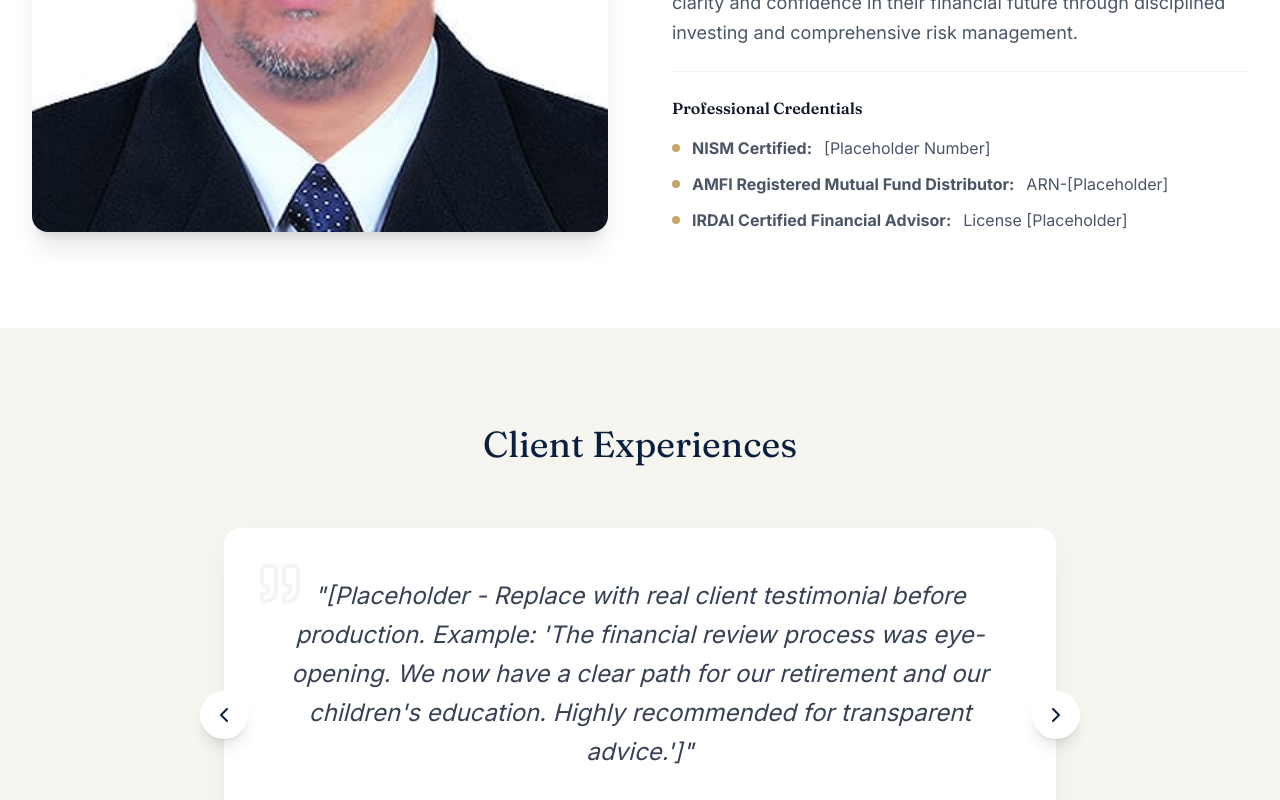
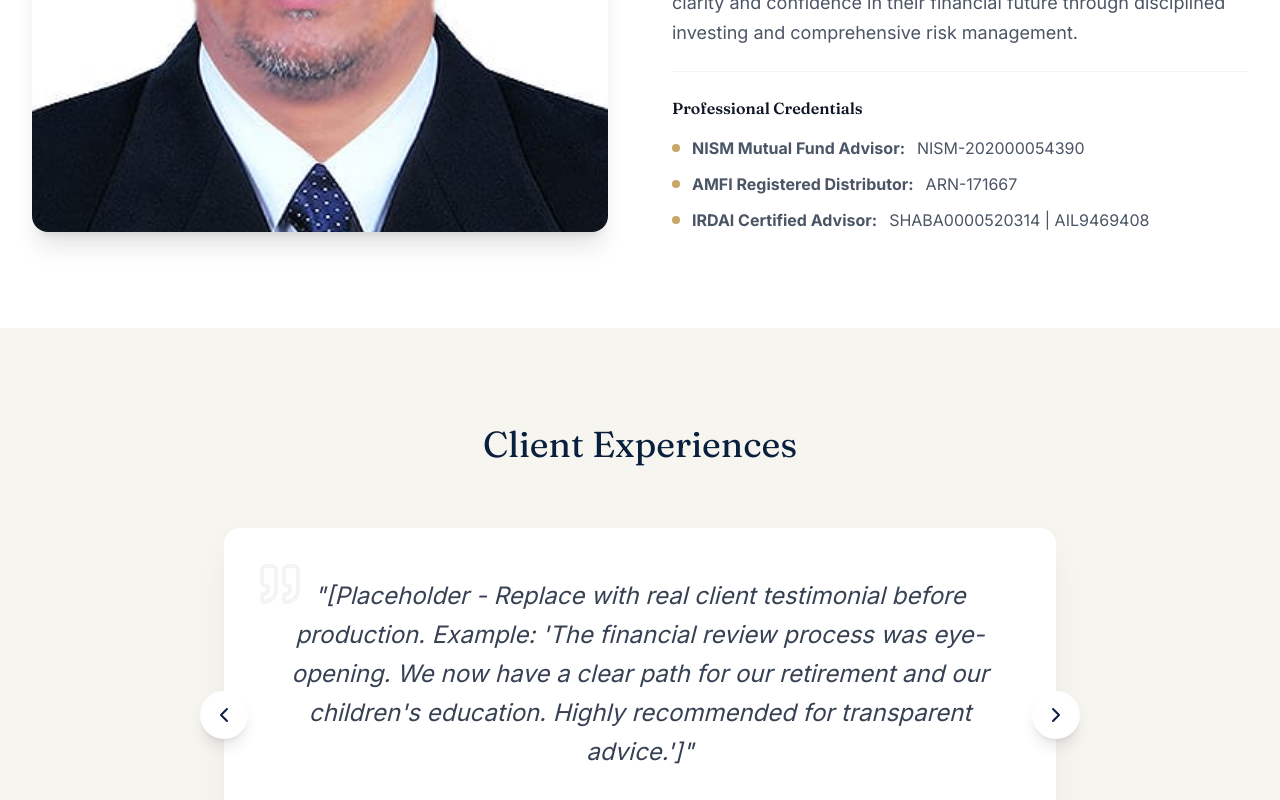
Before and after one commit to Rayyanmillionaire/Abdussalahudheen-V, a React (Vite) app: page / in a window 1280 px wide. Shown: the part 3480-4280 px from the top of the page. Built offline with nearby package versions, Linux system fonts and the light colour scheme.

Commit message:
fix: restore original certification numbers

```diff
--- a/src/components/Footer/Footer.tsx
+++ b/src/components/Footer/Footer.tsx
@@ -53,15 +53,15 @@ export default function Footer() {
         <div className="grid grid-cols-1 md:grid-cols-3 gap-6 text-xs text-gray-500 mb-8 text-center md:text-left">
           <div className="bg-[#0f294d] p-4 rounded-lg">
             <p className="font-medium text-gray-400 mb-1">AMFI Registered Distributor</p>
-            <p>ARN: [TBD]</p>
+            <p>ARN: ARN-171667</p>
           </div>
           <div className="bg-[#0f294d] p-4 rounded-lg">
             <p className="font-medium text-gray-400 mb-1">IRDAI Certified Advisor</p>
-            <p>License: [TBD]</p>
+            <p>License: SHABA0000520314 | AIL9469408</p>
           </div>
           <div className="bg-[#0f294d] p-4 rounded-lg">
-            <p className="font-medium text-gray-400 mb-1">SEBI Registration</p>
-            <p>Reg No: [TBD]</p>
+            <p className="font-medium text-gray-400 mb-1">NISM Mutual Fund Advisor</p>
+            <p>Reg No: NISM-202000054390</p>
           </div>
         </div>
 
--- a/src/components/Home/AdvisorSection.tsx
+++ b/src/components/Home/AdvisorSection.tsx
@@ -40,15 +40,15 @@ export default function AdvisorSection() {
               <ul className="space-y-3 text-gray-600">
                 <li className="flex items-center gap-3">
                   <div className="w-2 h-2 rounded-full bg-[var(--color-secondary)]"></div>
-                  <strong>NISM Certified:</strong> [Placeholder Number]
+                  <strong>NISM Mutual Fund Advisor:</strong> NISM-202000054390
                 </li>
                 <li className="flex items-center gap-3">
                   <div className="w-2 h-2 rounded-full bg-[var(--color-secondary)]"></div>
-                  <strong>AMFI Registered Mutual Fund Distributor:</strong> ARN-[Placeholder]
+                  <strong>AMFI Registered Distributor:</strong> ARN-171667
                 </li>
                 <li className="flex items-center gap-3">
                   <div className="w-2 h-2 rounded-full bg-[var(--color-secondary)]"></div>
-                  <strong>IRDAI Certified Financial Advisor:</strong> License [Placeholder]
+                  <strong>IRDAI Certified Advisor:</strong> SHABA0000520314 | AIL9469408
                 </li>
               </ul>
             </div>
```
